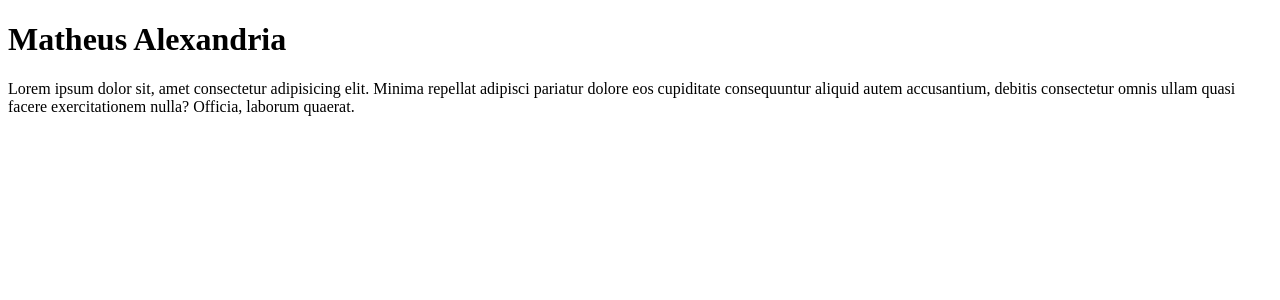
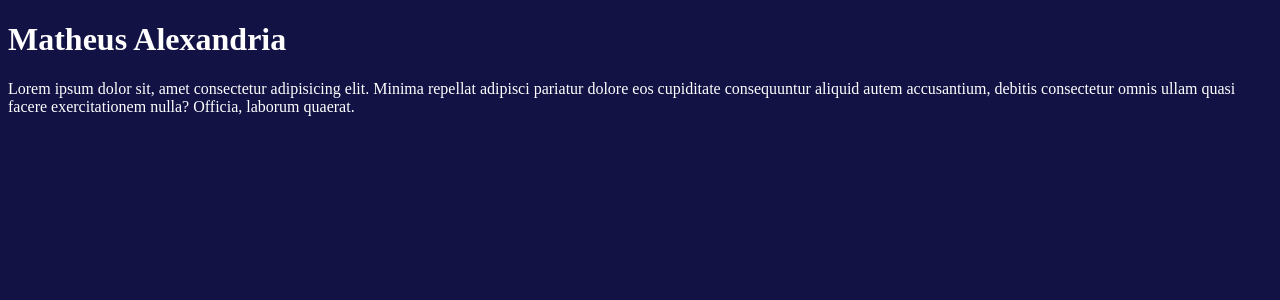
Before and after one commit to Matchobas/ignite-react-fs, a React (Vite) app: page / in a window 1280 px wide. Shown: the top 300 px of the page. Built offline with nearby package versions, Linux system fonts and the light colour scheme.

Commit message:
Building first CSS styles

```diff
--- a/src/App.tsx
+++ b/src/App.tsx
@@ -1,4 +1,6 @@
-import { Post } from './Post'
+import { Post } from './Post';
+
+import './styles.css';
 
 function App() {
   return (
--- /dev/null
+++ b/src/styles.css
@@ -0,0 +1,4 @@
+body {
+  background: #121245;
+  color: #fff;
+}
```
